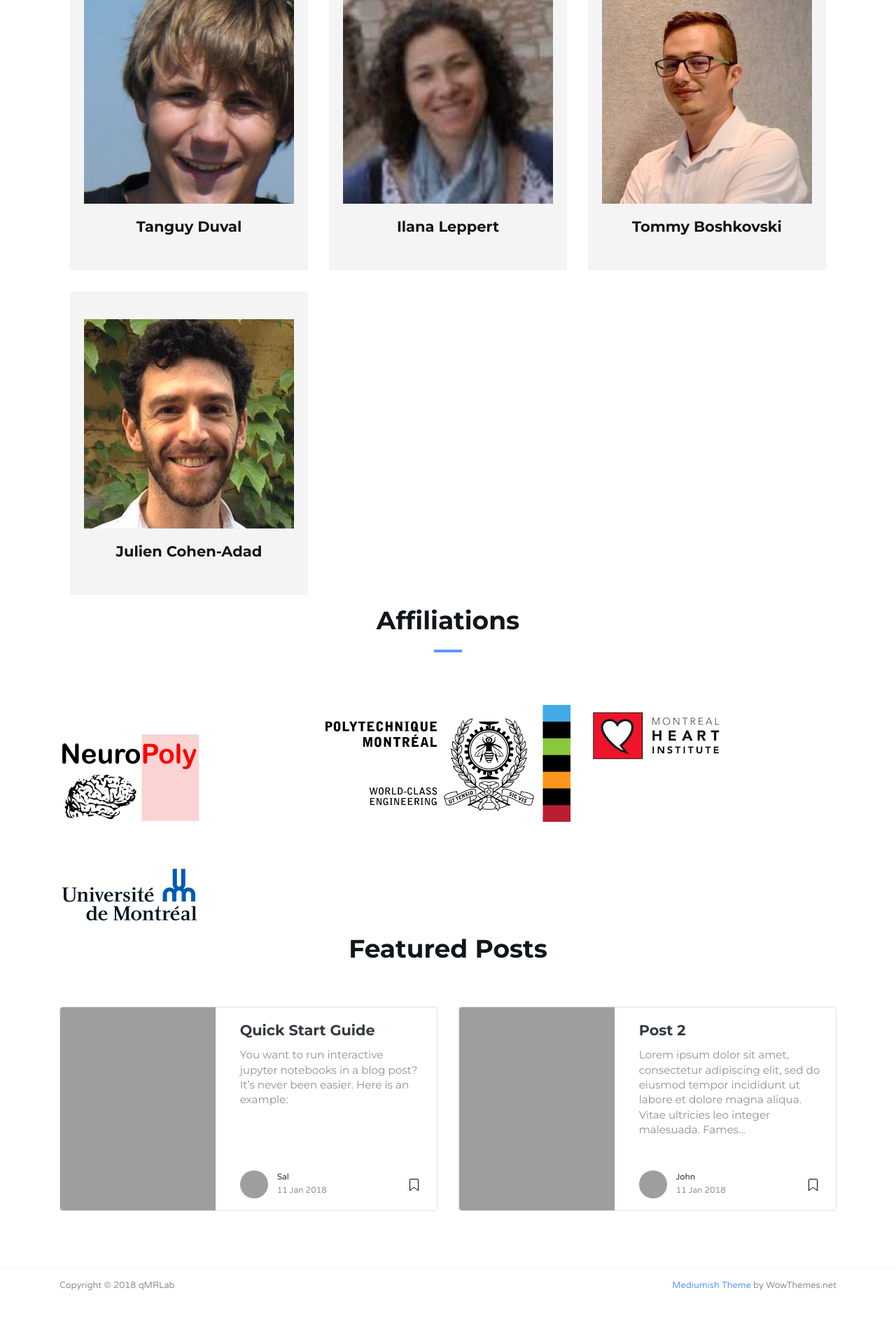
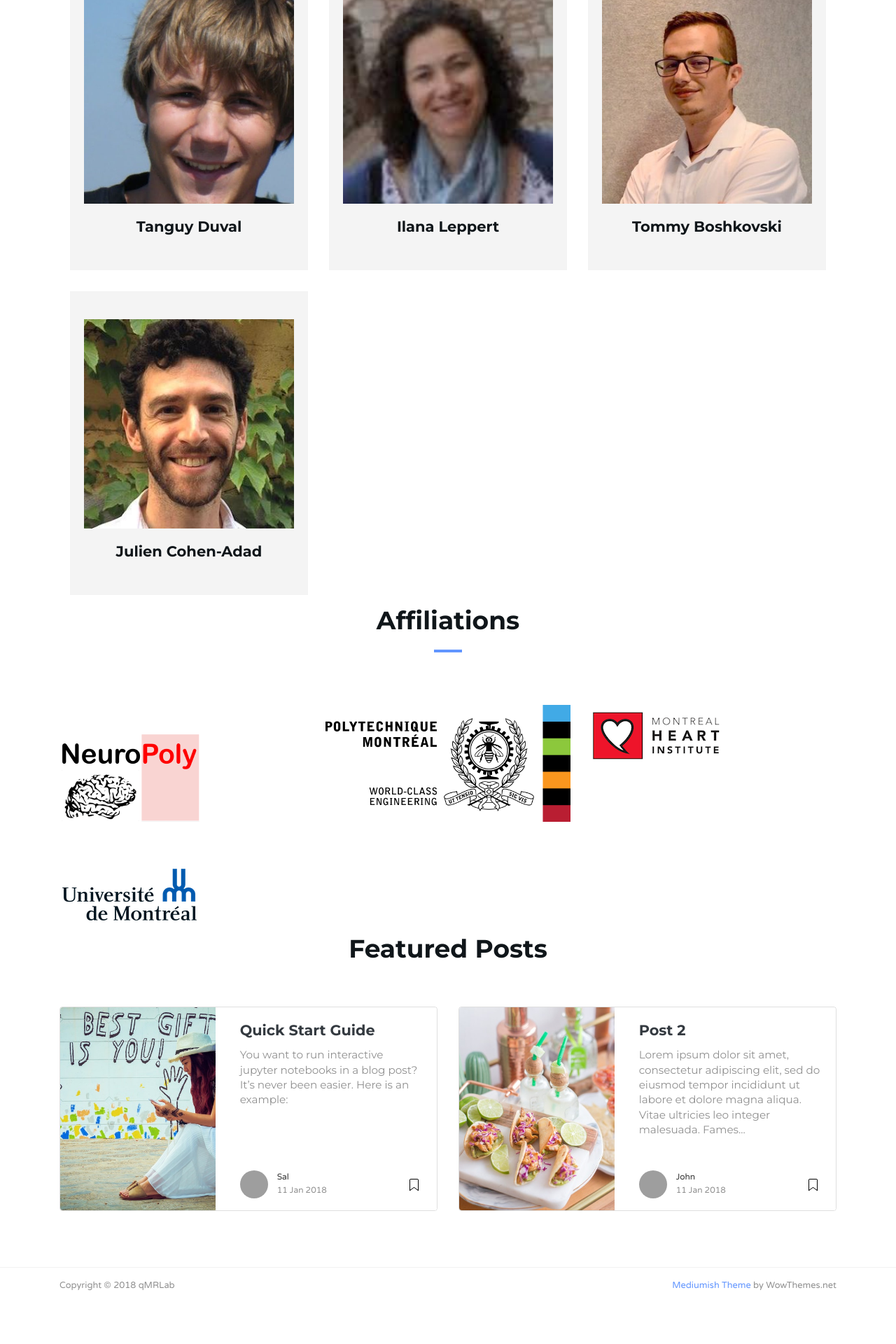
Before and after one commit to TommyBoshkovski/qmrlab-site, a Jekyll site: the page built from index.html, in a window 1280 px wide. Shown: the part 2646-4566 px from the top of the page at 70% size. Built offline with Jekyll 4.4.1, drawn with Linux system fonts in a browser that asks for light colours; nearby versions of some CDN libraries; the list of posts is cut into pages by our own code; comment, search, counter and statistics services are not loaded; grey boxes are pictures that could not be loaded.

Commit message:
featured posts

```diff
--- a/_includes/featuredbox.html
+++ b/_includes/featuredbox.html
@@ -6,8 +6,8 @@
             <div class="col-lg-5 col-md-12 pr-lg-0">
                 <div class="h-100">
                     <div class="wrapthumbnail">
-                        <a href="{{ post.url | absolute_url }}">
-                            <span class="thumbnail d-block" style="background-image:url({% if post.image contains "://" %}{{ post.image }}{% else %}{{ post.image | absolute_url }}{% endif %});">
+                        <a href="{{ post.url }}">
+                            <span class="thumbnail d-block" style="background-image:url({% if post.image contains "://" %}{{ post.image }}{% else %}{{ post.image }}{% endif %});">
                             </span>
                         </a>
                     </div>
@@ -17,7 +17,7 @@
                 <div class="h-100 card-group">
                     <div class="card">
                         <div class="card-body">
-                            <h2 class="card-title"><a class="text-dark" href="{{ post.url | absolute_url }}">{{ post.title }}</a></h2>
+                            <h2 class="card-title"><a class="text-dark" href="{{ post.url }}">{{ post.title }}</a></h2>
                             <h4 class="card-text">{{ post.excerpt | strip_html | truncatewords:25 }}</h4>
                         </div>
                         <div class="card-footer b-0 bg-white mt-auto">
@@ -31,7 +31,7 @@
                                 {% endif %}
                                 <span class="post-date">{{ post.date | date_to_string }}</span>
                                 </span>
-                                <span class="post-read-more"><a href="{{ post.url | absolute_url }}" title="Read Story"><svg class="svgIcon-use" width="25" height="25" viewbox="0 0 25 25"><path d="M19 6c0-1.1-.9-2-2-2H8c-1.1 0-2 .9-2 2v14.66h.012c.01.103.045.204.12.285a.5.5 0 0 0 .706.03L12.5 16.85l5.662 4.126a.508.508 0 0 0 .708-.03.5.5 0 0 0 .118-.285H19V6zm-6.838 9.97L7 19.636V6c0-.55.45-1 1-1h9c.55 0 1 .45 1 1v13.637l-5.162-3.668a.49.49 0 0 0-.676 0z" fill-rule="evenodd"></path></svg></a></span>
+                                <span class="post-read-more"><a href="{{ post.url }}" title="Read Story"><svg class="svgIcon-use" width="25" height="25" viewbox="0 0 25 25"><path d="M19 6c0-1.1-.9-2-2-2H8c-1.1 0-2 .9-2 2v14.66h.012c.01.103.045.204.12.285a.5.5 0 0 0 .706.03L12.5 16.85l5.662 4.126a.508.508 0 0 0 .708-.03.5.5 0 0 0 .118-.285H19V6zm-6.838 9.97L7 19.636V6c0-.55.45-1 1-1h9c.55 0 1 .45 1 1v13.637l-5.162-3.668a.49.49 0 0 0-.676 0z" fill-rule="evenodd"></path></svg></a></span>
                                 <div class="clearfix"></div>
                             </div>
                         </div>
```
